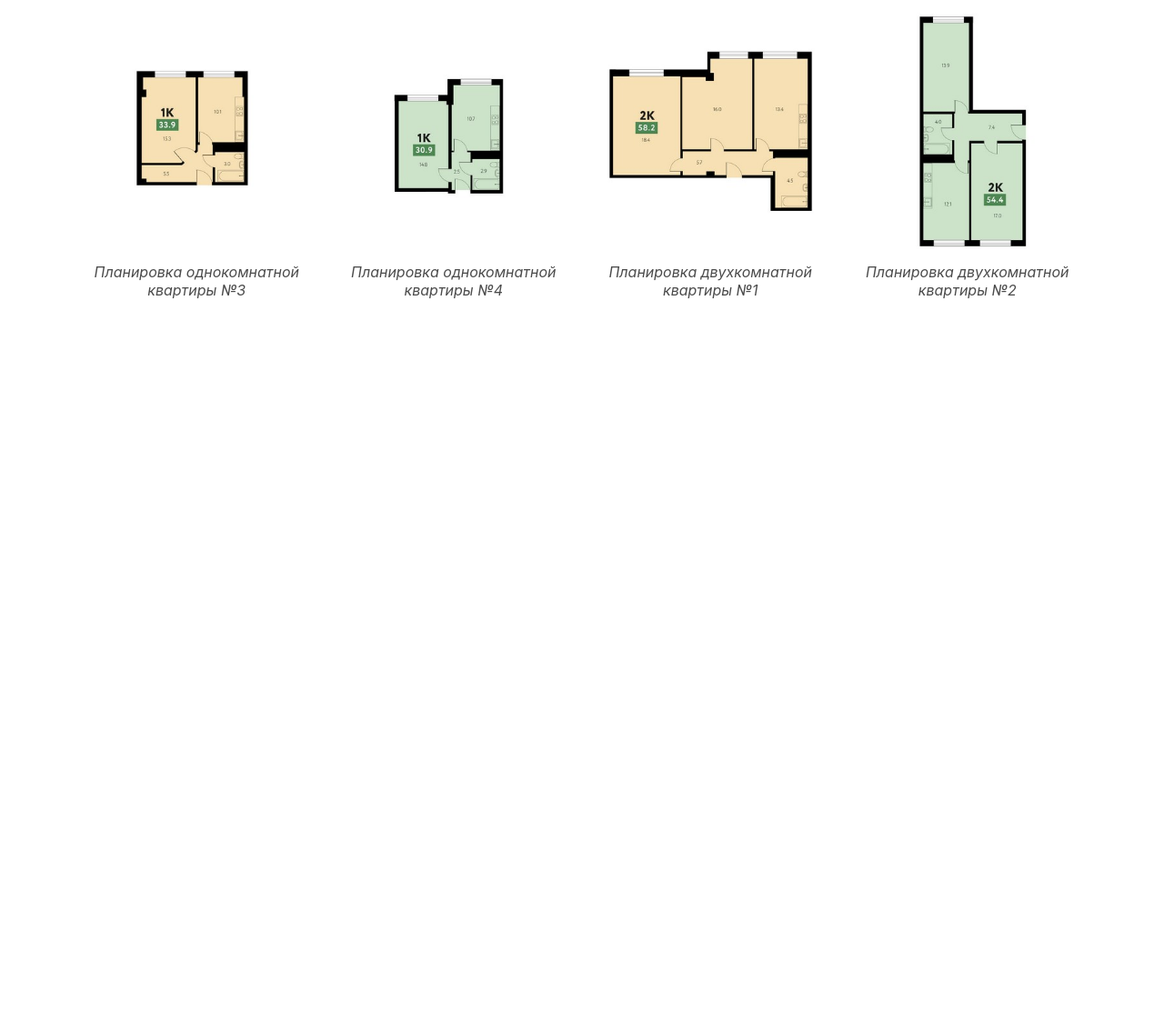
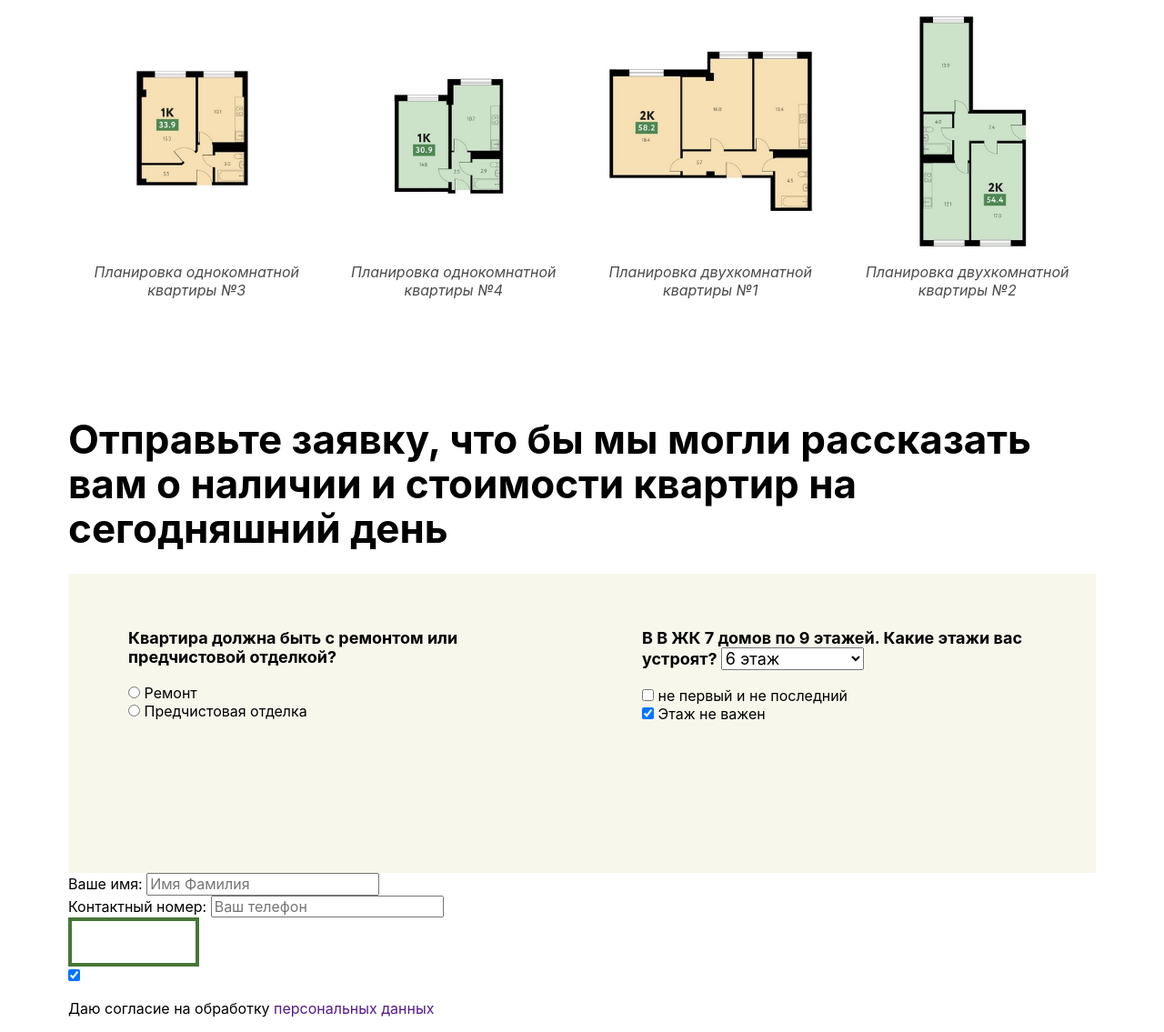
Before and after one commit to yurkaronin/work-grinstroi, a website: page source/index.html in a window 1280 px wide. Shown: the part 6597-7732 px from the top of the page at 91% size. Before the commit the page ends 7056 px from the top, so only its background shows below. Drawn offline with nearby package versions, Linux system fonts and the light colour scheme; files that its build step writes are made by us from their sources.

Commit message:
Разметка формы

```diff
--- a/source/index.html
+++ b/source/index.html
@@ -644,6 +644,83 @@
       </div>
     </section>
 
+    <section class="contact-form">
+      <div class="wrapper">
+        <h2 class="visually-hidden">Форма обратной связи</h2>
+        <span class="contact-form__title  title">Отправьте заявку, что бы мы могли рассказать вам о наличии
+          и стоимости квартир на сегодняшний день</span>
+
+        <form class="contact-form__content" action="">
+
+          <div class="contact-form__header">
+            <fieldset class="contact-form__repairs">
+              <legend class="visually-hidden">Выбор варианта ремонта в квартире</legend>
+                <p class="contact-form__wrapper-title">Квартира должна быть с ремонтом
+                  или предчистовой отделкой?</p>
+              <ul class="list">
+                <li><input type="radio">
+                  <label for="">Ремонт</label>
+                </li>
+                <li><input type="radio">
+                  <label for="">Предчистовая отделка</label>
+                </li>
+              </ul>
+            </fieldset>
+
+            <fieldset class="contact-form__floor">
+              <legend class="visually-hidden">Выбор подходящего этажа</legend>
+                <p class="contact-form__wrapper-title">В В ЖК 7 домов по 9 этажей.
+                  Какие этажи вас устроят?</p.>
+              <select>
+                <option disabled>Выберите этаж</option>
+                <option value="1 этаж">1 этаж</option>
+                <option value="2 этаж">2 этаж</option>
+                <option value="3 этаж">3 этаж</option>
+                <option value="4 этаж">4 этаж</option>
+                <option value="5 этаж">5 этаж</option>
+                <option value="6 этаж" selected>6 этаж</option>
+                <option value="7 этаж">7 этаж</option>
+              </select>
+              <ul class="list">
+                <li>
+                  <input type="checkbox">
+                  <label for="">не первый и не последний</label>
+                </li>
+                <li>
+                  <input type="checkbox" checked>
+                  <label for="">Этаж не важен</label>
+                </li>
+              </ul>
+            </fieldset>
+          </div>
+          <div class="contact-form__footer">
+            <ul class="list">
+              <li>
+                <label class="contact-form__label" for="write-us-name">Ваше имя:</label>
+                <input class="contact-form__input" name="name" id="write-us-name" type="text" placeholder="Имя Фамилия">
+              </li>
+              <li>
+                <label class="contact-form__label" for="write-us-name">Контактный номер:</label>
+                <input class="contact-form__input" name="name" id="write-us-name" type="tel" placeholder="Ваш телефон">
+              </li>
+            </ul>
+
+            <button class="contact-form__button  button" type="submit">Отправить</button>
+          </div>
+
+          <fieldset class="contact-form__copyright">
+            <input type="checkbox" checked>
+            <p>Даю согласие на обработку <a href="" target="_blank">персональных данных</a></p>
+          </fieldset>
+
+
+        </form>
+
+
+
+      </div>
+    </section>
+
 
   </main>
   <footer class="footer"></footer>
--- /dev/null
+++ b/source/sass/section/contact-form.scss
@@ -0,0 +1,33 @@
+.contact-form {
+  &__title {
+    font-weight: 700;
+    font-size: 44px;
+    display: block;
+    margin-bottom: 25px;
+  }
+
+  &__header {
+    background-color: #f7f7ec;
+    display: flex;
+    justify-content: space-between;
+    flex-wrap: wrap;
+  }
+
+  & fieldset {
+    border: none;
+    margin: 0;
+    padding: 0;
+  }
+
+  & .contact-form__wrapper-title {
+    font-weight: 700;
+    font-size: 18px;
+    line-height: 120%;
+  }
+
+  &__header fieldset {
+    max-width: 50%;
+    width: 100%;
+    padding: 42px 66px 165px;
+  }
+}
--- a/source/sass/style.scss
+++ b/source/sass/style.scss
@@ -24,3 +24,4 @@
 @import "section/infrastructure.scss";
 @import "section/payment.scss";
 @import "section/solutions.scss";
+@import "section/contact-form.scss";
```
